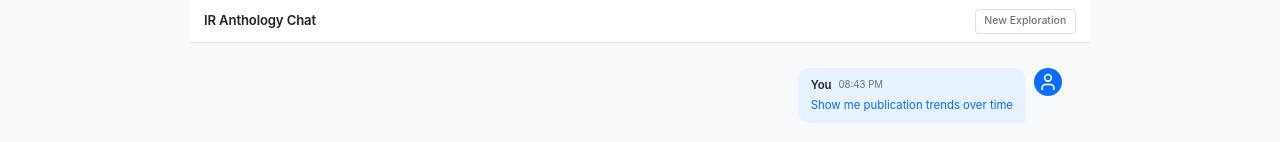
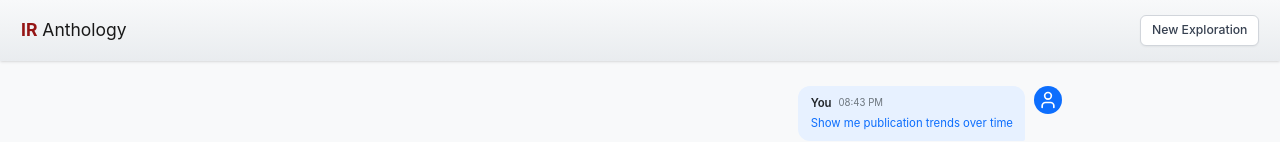
Before and after one commit to ir-anthology/thesis-ali, a SvelteKit app in the folder frontend/adaptive/: page / in a window 1280 px wide. Both pictures are taken after a click on the element "Show me publication trends over time". Shown: the top 142 px of the page. Built offline with nearby package versions, Linux system fonts and the light colour scheme; no server answers.

Commit message:
Update navigation header to match IR Anthology website style
- Full-width navigation bar with gradient background
- IR Anthology branding with red accent color
- Standard styled New Exploration button
- Proper padding and layout

```diff
--- a/frontend/adaptive/src/routes/+page.svelte
+++ b/frontend/adaptive/src/routes/+page.svelte
@@ -10,16 +10,22 @@
 </svelte:head>
 
 <div class="app">
-  <div class="chat-container">
-    <header class="app-header">
-      <h1 class="app-title">IR Anthology Chat</h1>
+  <nav class="w-full relative z-10" style="background: linear-gradient(to bottom, #f8f9fa, #e9ecef); box-shadow: 0 1px 3px 0 rgba(0,0,0,0.1), 0 1px 2px -1px rgba(0,0,0,0.1);">
+    <div class="w-full h-17.5 flex items-center justify-between" style="padding: 0 1.5rem;">
+      <div class="flex items-center gap-4">
+        <a class="flex items-center h-10 text-xl font-normal text-black/90 no-underline" href="./">
+          <span><span style="color:#951515"><b>IR</b></span> Anthology</span>
+        </a>
+      </div>
       {#if exploration.conversation.length > 0}
-        <button class="clear-btn" onclick={() => exploration.clearExploration()}>
+        <button class="new-explo-btn" onclick={() => exploration.clearExploration()}>
           New Exploration
         </button>
       {/if}
-    </header>
+    </div>
+  </nav>
 
+  <div class="chat-container">
     <ConversationView
       conversation={exploration.conversation}
       interpretationByTurn={exploration.interpretationByTurn}
@@ -57,55 +63,33 @@
     margin: 0 auto;
     overflow: hidden;
     background-color: var(--bg-primary);
+    position: relative;
+    z-index: 1;
   }
 
-  .app-header {
-    display: flex;
+  .new-explo-btn {
+    display: inline-flex;
     align-items: center;
-    justify-content: space-between;
-    padding: 0.625rem 1rem;
-    background-color: var(--bg-primary);
-    border-bottom: 1px solid var(--border);
-    flex-shrink: 0;
+    justify-content: center;
+    border-radius: 6px;
+    padding: 0.375rem 0.75rem;
+    font-size: 0.875rem;
+    font-weight: 500;
+    font-family: inherit;
+    background-color: white;
+    color: #374151;
+    box-shadow: 0 1px 2px rgba(0, 0, 0, 0.05);
+    border: 1px solid #d1d5db;
+    cursor: pointer;
+    transition: background-color 0.15s ease;
   }
 
-  .app-title {
-    font-size: 0.9375rem;
-    font-weight: 600;
-    color: var(--text-primary);
-    letter-spacing: -0.01em;
+  .new-explo-btn:hover {
+    background-color: #f9fafb;
   }
 
-  .clear-btn {
-    padding: 0.25rem 0.625rem;
-    font-size: 0.75rem;
-    font-weight: 500;
-    font-family: inherit;
-    background-color: transparent;
-    color: var(--text-secondary);
-    border: 1px solid var(--border);
-    border-radius: 4px;
-    cursor: pointer;
-    transition: background-color 0.15s ease, color 0.15s ease;
-  }
-
-  .clear-btn:hover {
-    background-color: var(--bg-secondary);
-    color: var(--text-primary);
-  }
-
-  .clear-btn:focus-visible {
-    outline: 2px solid var(--accent);
+  .new-explo-btn:focus-visible {
+    outline: 2px solid #3b82f6;
     outline-offset: 2px;
   }
-
-  @media (max-width: 640px) {
-    .app-header {
-      padding: 0.5rem 0.75rem;
-    }
-
-    .app-title {
-      font-size: 0.875rem;
-    }
-  }
 </style>
```
